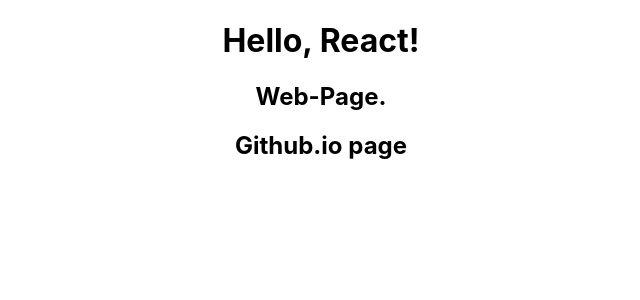
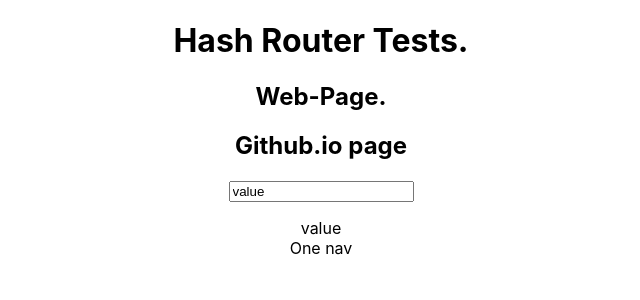
Before and after one commit to LukasAstrauskas/web-page, a React (Create React App) app: page /#/web-page in a window 1280 px wide. Shown: the top 300 px of the page, without its empty margins (319-959 px from the left). Built offline with nearby package versions, Linux system fonts and the light colour scheme.

Commit message:
hashrouter

```diff
--- a/package.json
+++ b/package.json
@@ -14,6 +14,7 @@
     "gh-pages": "^6.0.0",
     "react": "^18.2.0",
     "react-dom": "^18.2.0",
+    "react-router-dom": "^6.15.0",
     "react-scripts": "5.0.1",
     "typescript": "^4.9.5",
     "web-vitals": "^2.1.4"
--- a/src/App.tsx
+++ b/src/App.tsx
@@ -1,7 +1,9 @@
 import React from "react";
-import logo from "./logo.svg";
+// import logo from "./logo.svg";
 import "./App.css";
 import Greet from "./components/Greet";
+import { Route, Routes } from "react-router-dom";
+import About from "./components/About";
 
 function App() {
   return (
@@ -20,7 +22,12 @@
           Learn React
         </a>
       </header> */}
-      <Greet />
+      {/* <Greet /> */}
+      <Routes>
+        {/* <Route path="/" element={<Greet />}></Route> */}
+        <Route path="/web-page" element={<Greet />}></Route>
+        <Route path="web-page/about" element={<About />}></Route>
+      </Routes>
     </div>
   );
 }
--- /dev/null
+++ b/src/components/About.tsx
@@ -0,0 +1,20 @@
+import React from "react";
+
+const About = () => {
+  return (
+    <>
+      <h1>About</h1>
+      <p>
+        Lorem ipsum dolor sit, amet consectetur adipisicing elit. Eligendi
+        possimus dignissimos, sit ea quaerat nulla quo officiis maxime, esse
+        velit, perspiciatis ut laboriosam neque alias laborum. Eum rerum autem
+        fuga! Lorem ipsum dolor sit amet consectetur adipisicing elit. Quibusdam
+        eum labore consequatur quisquam, ipsam totam cupiditate voluptatum porro
+        praesentium consectetur adipisci omnis dolor a cum velit pariatur,
+        voluptatem fugiat voluptates.
+      </p>
+    </>
+  );
+};
+
+export default About;
--- a/src/components/Greet.tsx
+++ b/src/components/Greet.tsx
@@ -1,11 +1,22 @@
-import React from "react";
+import React, { useState } from "react";
 
 const Greet = () => {
+  const [input, setInput] = useState("value");
   return (
     <>
-      <h1>Hello, React!</h1>
+      <h1>Hash Router Tests.</h1>
       <h2>Web-Page.</h2>
       <h2>Github.io page</h2>
+      <input
+        type="text"
+        value={input}
+        onChange={(e) => {
+          setInput(e.target.value);
+        }}
+      />
+      <p>
+        {input} <nav> One nav </nav>
+      </p>
     </>
   );
 };
--- a/src/index.tsx
+++ b/src/index.tsx
@@ -1,15 +1,18 @@
-import React from 'react';
-import ReactDOM from 'react-dom/client';
-import './index.css';
-import App from './App';
-import reportWebVitals from './reportWebVitals';
+import React from "react";
+import ReactDOM from "react-dom/client";
+import "./index.css";
+import App from "./App";
+import reportWebVitals from "./reportWebVitals";
+import { BrowserRouter, HashRouter } from "react-router-dom";
 
 const root = ReactDOM.createRoot(
-  document.getElementById('root') as HTMLElement
+  document.getElementById("root") as HTMLElement
 );
 root.render(
   <React.StrictMode>
-    <App />
+    <HashRouter>
+      <App />
+    </HashRouter>
   </React.StrictMode>
 );
 
```
Also changed, not shown: 1 other file (tests, documents, lock files or other folders).
